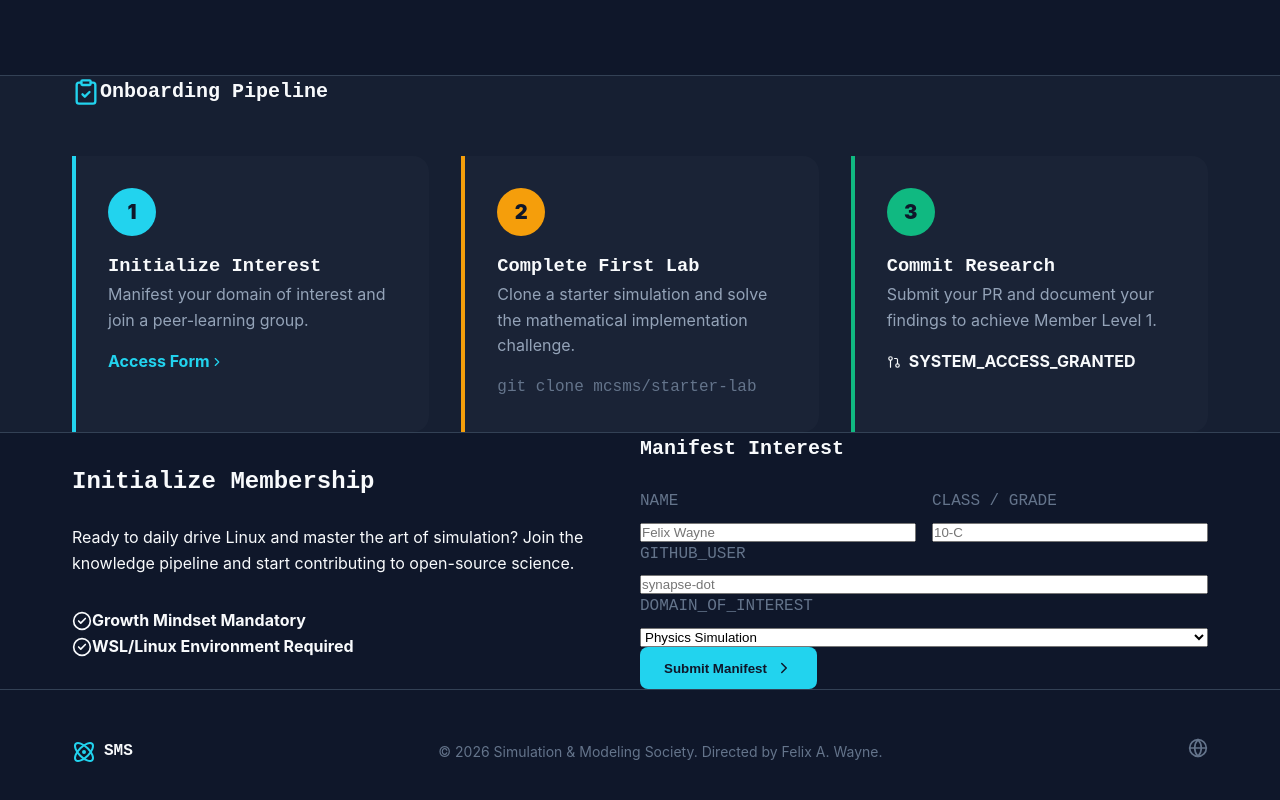
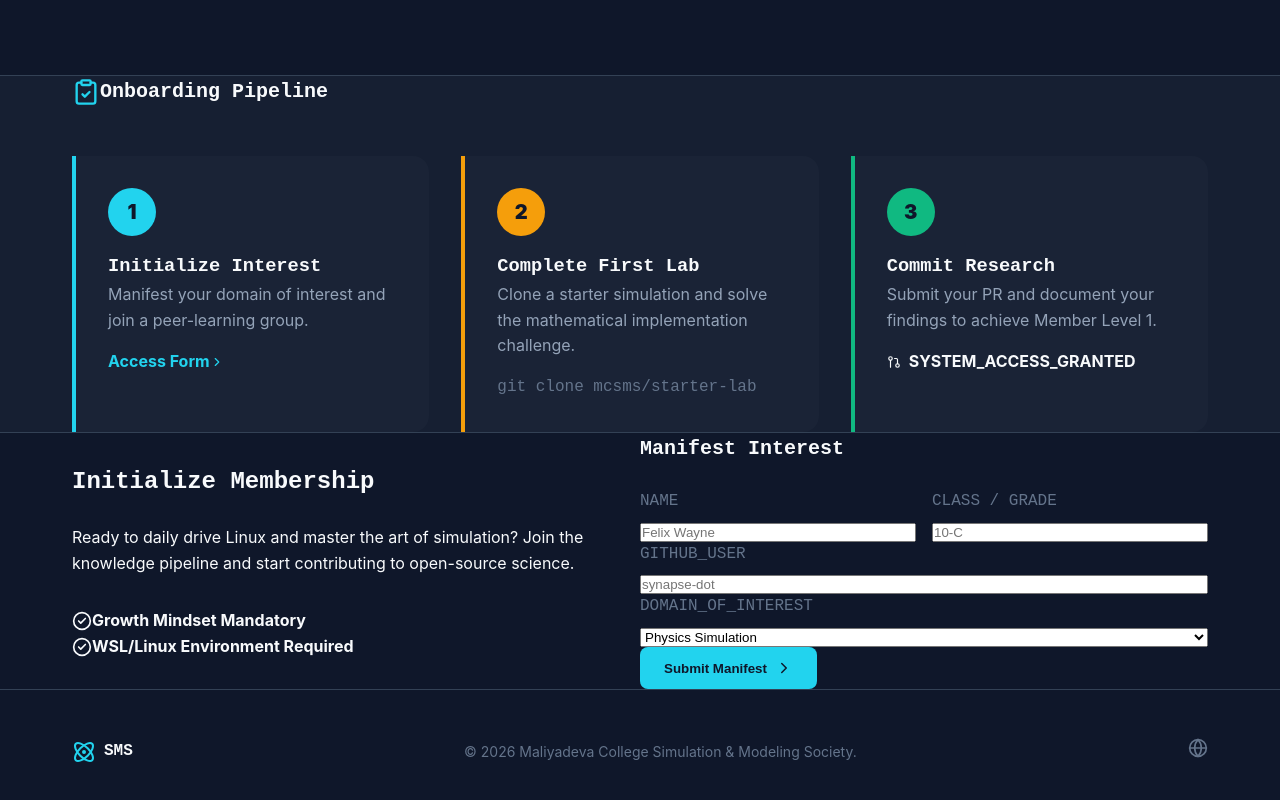
Before and after one commit to synapse-dot/mcsms.github.io, a React (Vite) app: page / in a window 1280 px wide. Shown: the part 586-1386 px from the top of the page. Built offline with nearby package versions, Linux system fonts and the light colour scheme.

Commit message:
Update footer: Change name to Maliyadeva College Simulation & Modeling Society

```diff
--- a/src/App.tsx
+++ b/src/App.tsx
@@ -354,7 +354,7 @@ function App() {
             <span className="font-bold mono">SMS</span>
           </div>
           <p className="text-slate-500" style={{ fontSize: '0.875rem' }}>
-            &copy; {new Date().getFullYear()} Simulation & Modeling Society. Directed by Felix A. Wayne.
+            &copy; {new Date().getFullYear()} Maliyadeva College Simulation & Modeling Society.
           </p>
           <div className="flex gap-6">
             <a href="https://github.com/synapse-dot/mcsms.github.io" className="text-slate-500 hover:text-cyan-400">
```
